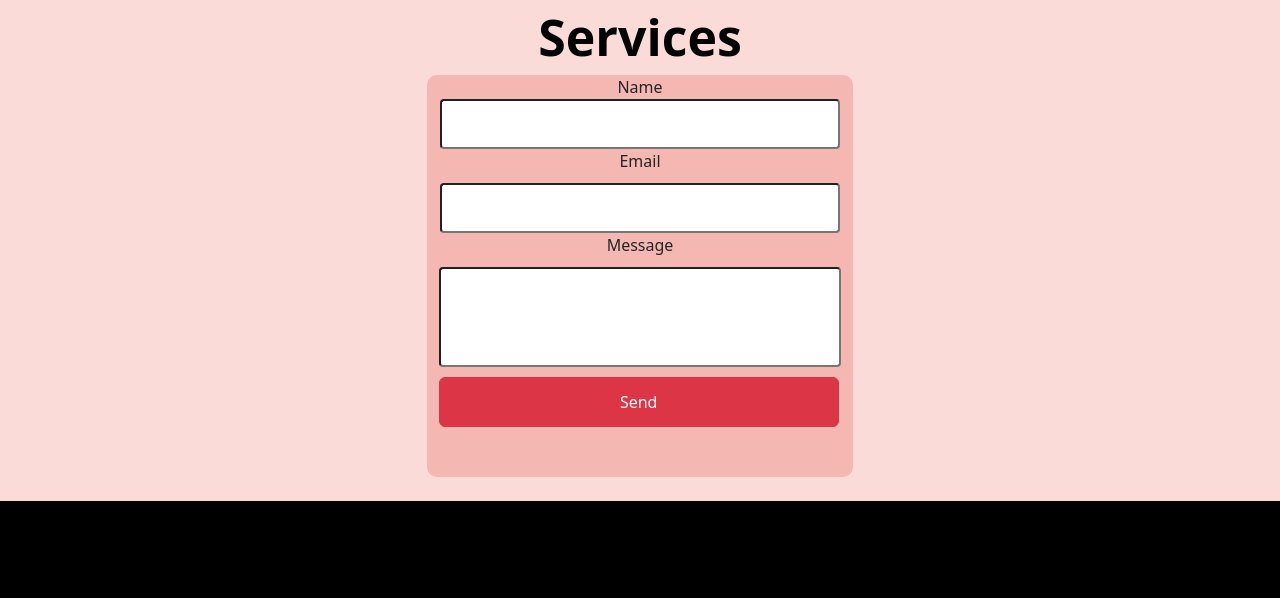
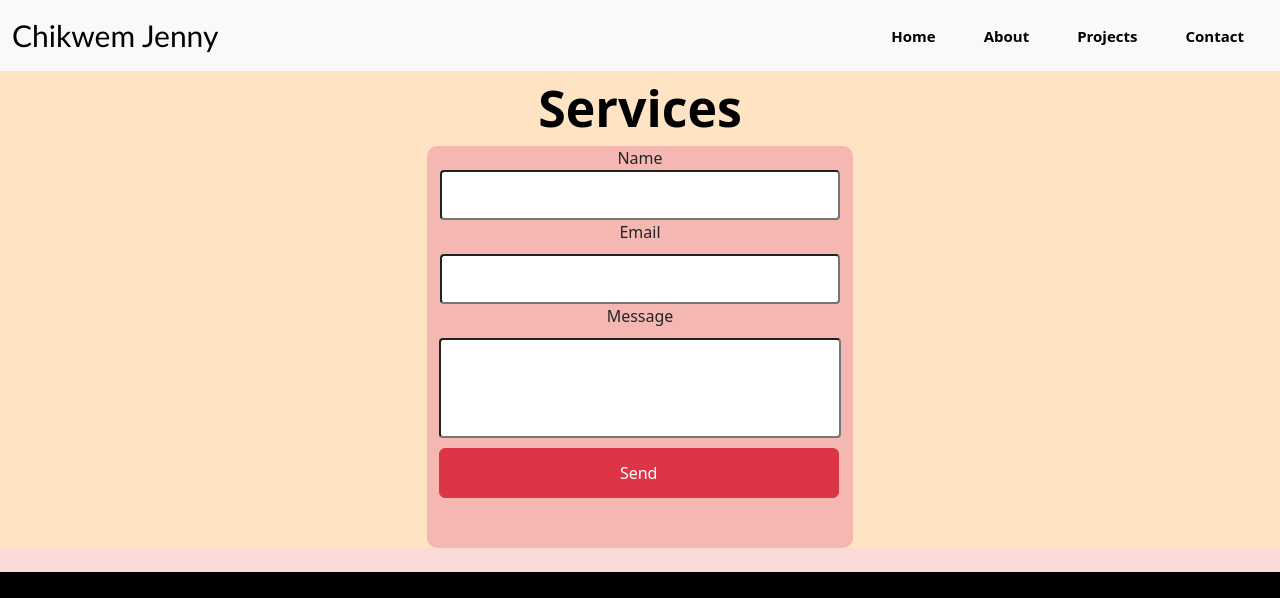
Before and after one commit to Gina044/jenny, a plain HTML site: page contact.html in a window 1280 px wide. Shown: the top 598 px of the page. Drawn offline with nearby package versions, Linux system fonts and the light colour scheme.

Commit message:
Update contact.html

```diff
--- a/contact.html
+++ b/contact.html
@@ -11,8 +11,36 @@
       <link href="https://cdn.jsdelivr.net/npm/bootstrap@5.3.3/dist/css/bootstrap.min.css" rel="stylesheet"
         integrity="sha384-QWTKZyjpPEjISv5WaRU9OFeRpok6YctnYmDr5pNlyT2bRjXh0JMhjY6hW+ALEwIH" crossorigin="anonymous">
         <link rel="stylesheet" href="./about.css">
+        <link rel="stylesheet" href="class.css">
     </head>
     <body style="  background-color:rgb(250, 219, 216 )">
+      <nav class="navbar navbar-expand-lg bg-body-tertiary">
+        <div class="container-fluid">
+          <a class="navbar-brand wrkbgNav" href="#"><b class="wrkbgNav">Chikwem Jenny</b></a>
+          <button class="navbar-toggler" type="button" data-bs-toggle="collapse" data-bs-target="#navbarScroll"
+            aria-controls="navbarScroll" aria-expanded="false" aria-label="Toggle navigation">
+            <span class="navbar-toggler-icon"></span>
+          </button>
+          <div class="collapse navbar-collapse" id="navbarScroll">
+            <ul class="navbar-nav ms-auto my-2 my-lg-0 navbar-nav-scroll" style="--bs-scroll-height: 100px;">
+              <li class="nav-item">
+                <a class="nav-link active px-4 " aria-current="page" href="index.html"><b class="nav_g">Home</b></a>
+              </li>
+              <li class="nav-item">
+                <a class="nav-link active px-4 " aria-current="page" href="./About.html"><b class="nav_g">About</b></a>
+              </li>
+
+              <li class="nav-item">
+                <a class="nav-link active px-4  " aria-current="page"><b class="nav_g">Projects</b></a>
+              </li>
+              <li class="nav-item">
+                <a class="nav-link active px-4 " href="./contact.html" aria-current="page"> <b class="nav_g">Contact</b></a>
+              </li>
+            </ul>
+
+          </div>
+        </div>
+      </nav>
   <div class="container-fluid bd22">
 
     <div class="row">
```
